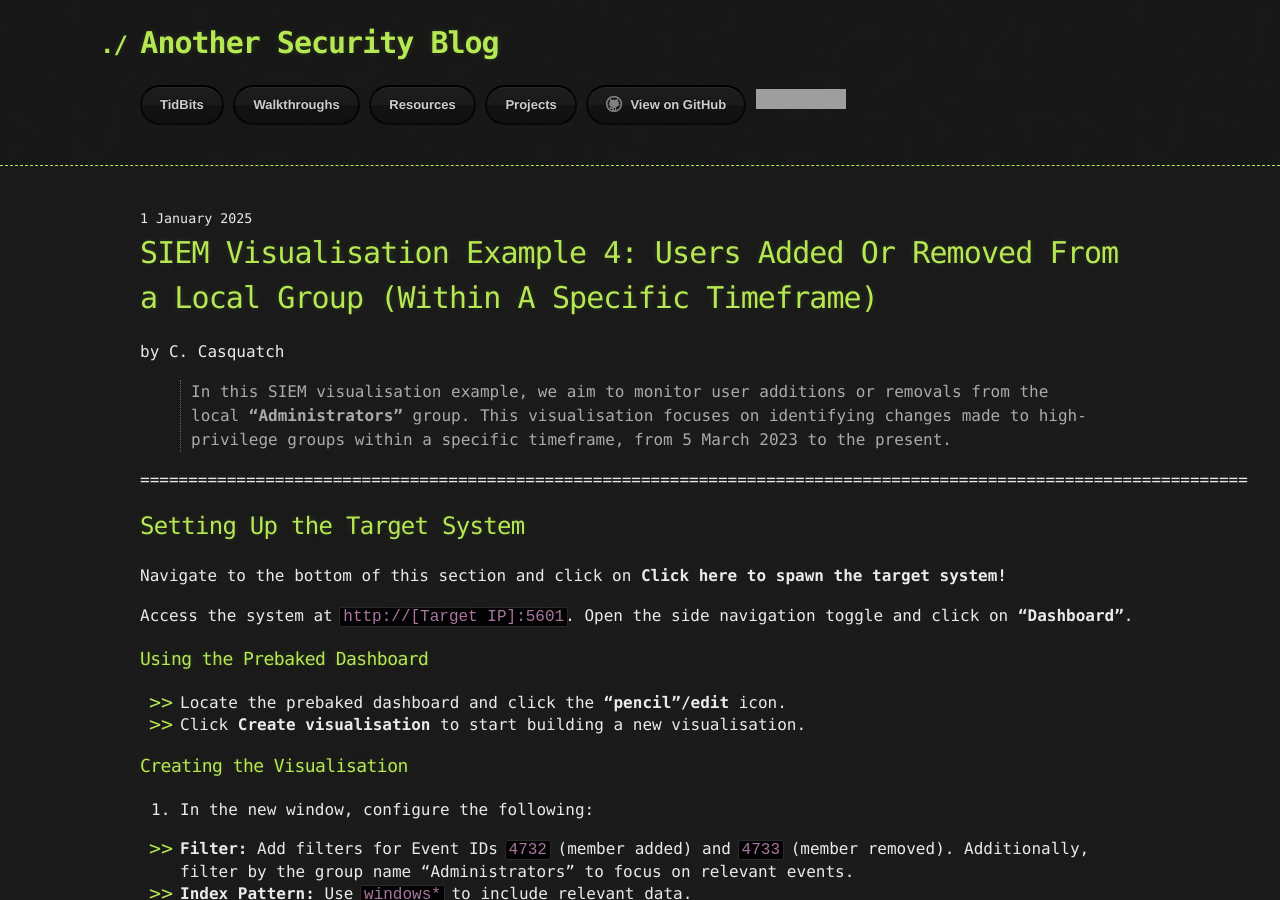
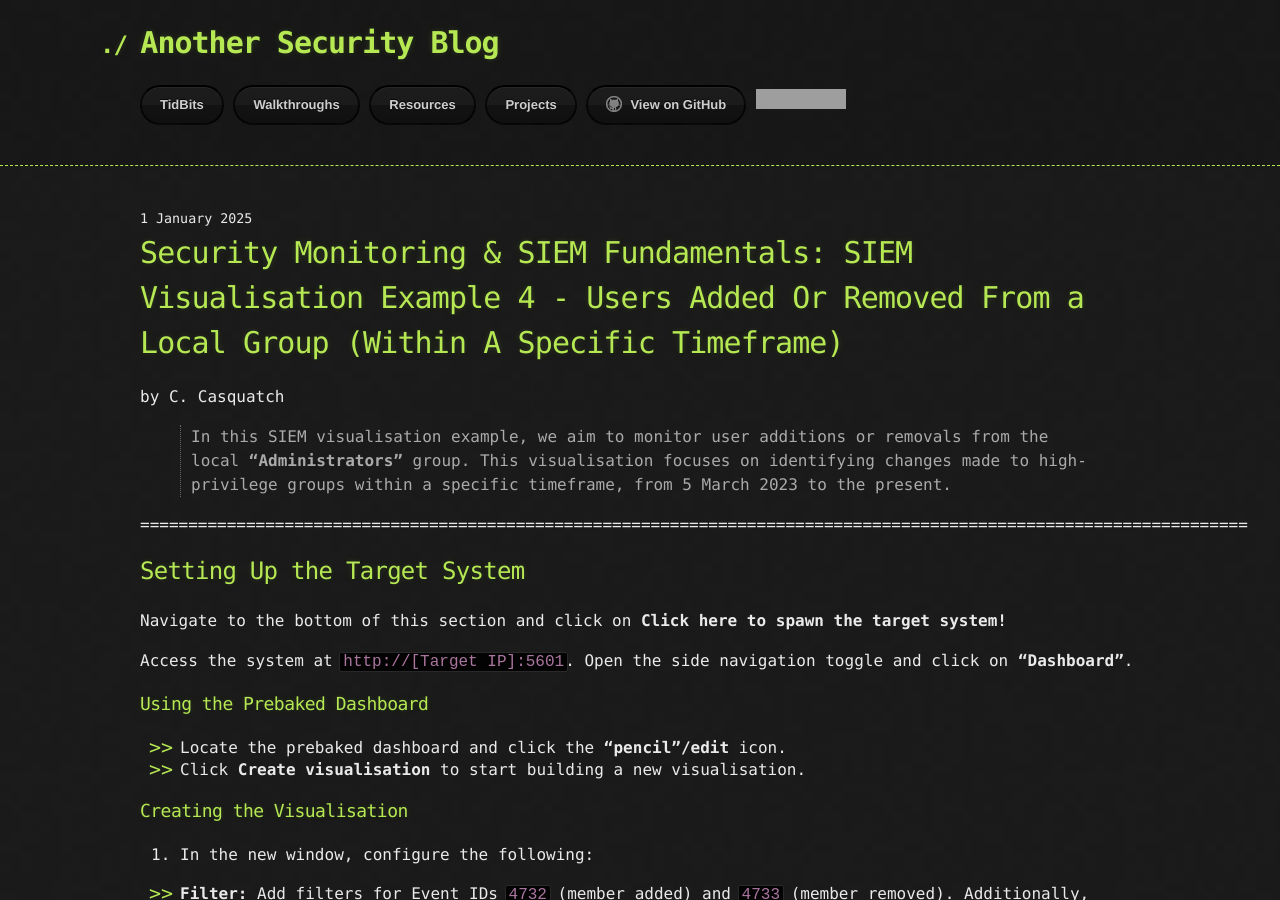
Before and after one commit to CyberCasquatch/cybercasquatch.github.io, a Jekyll site: the page built from _posts/Walkthroughs/2025-01-01-SIEMExampleFour-HTB.markdown, in a window 1280 px wide and 900 px high. Built offline with Jekyll 4.4.1, drawn with Linux system fonts in a browser that asks for light colours; the repository's description, which GitHub fills in, is left out; grey boxes are pictures that could not be loaded.

Commit message:
Update title

```diff
--- a/_posts/Walkthroughs/2025-01-01-SIEMExampleFour-HTB.markdown
+++ b/_posts/Walkthroughs/2025-01-01-SIEMExampleFour-HTB.markdown
@@ -1,6 +1,6 @@
 ---
 layout: post
-title:  "SIEM Visualisation Example 4: Users Added Or Removed From a Local Group (Within A Specific Timeframe)"
+title:  "Security Monitoring & SIEM Fundamentals: SIEM Visualisation Example 4 - Users Added Or Removed From a Local Group (Within A Specific Timeframe)"
 date: 2025-01-01
 author: C. Casquatch
 comments: false
```
